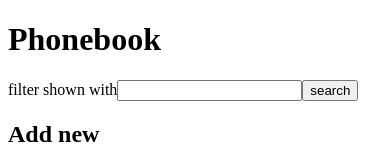
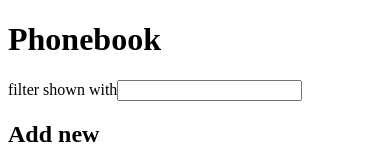
Before and after one commit to deboragaleano/fullstackopen, a React (Create React App) app in the folder part2/phonebook/: page / in a window 390 px wide. Shown: the top 166 px of the page. Built offline with nearby package versions, Linux system fonts and the light colour scheme; data requests are answered from the project's data file.

Commit message:
phonebook refactor step6

```diff
--- a/part2/phonebook/src/App.js
+++ b/part2/phonebook/src/App.js
@@ -3,15 +3,12 @@ import axios from 'axios';
 
 const Search = ({query, handleSearch, searchContact}) => {
   return (
-    <div>
+    <form onSubmit={searchContact}>
       filter shown with
       <input
         value={query}
         onChange={handleSearch}/>
-      <button
-        onClick={searchContact}
-        type="submit">search</button>
-    </div>
+    </form>
   )
 }
 
@@ -114,7 +111,6 @@ export default App
 /*
 TO DO:
 
- - fix the filter search input to not use a button
  - fix the filter to return results with first name only (not the whole string)
 
 */
```
